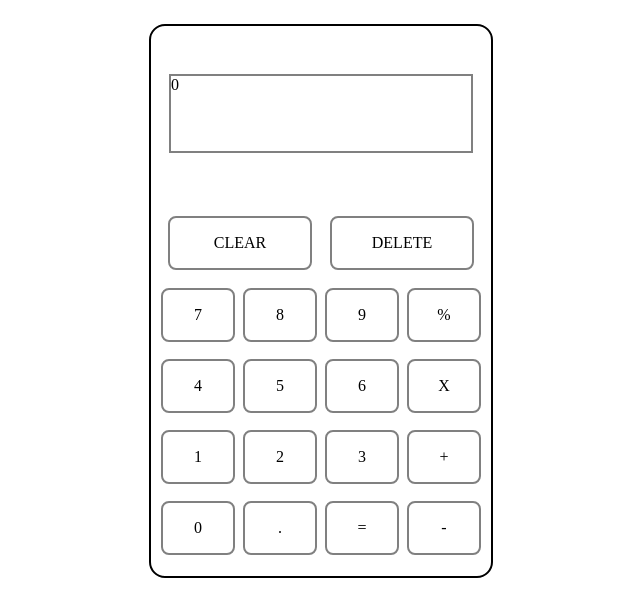
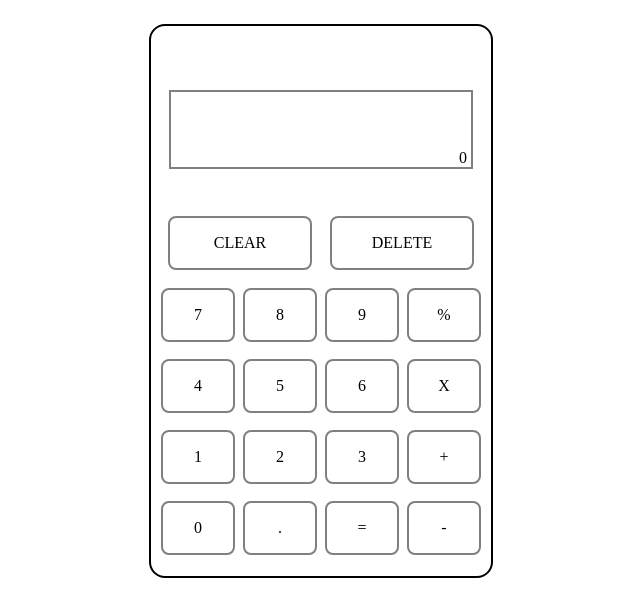
Before and after one commit to professorhobo31/calculator, a plain HTML site: page index.html in a window 1280 px wide. Shown: the whole page, without its empty margins (319-959 px from the left). Drawn offline with Linux system fonts and the light colour scheme.

Commit message:
Add result display and concatenation for numbers

```diff
--- a/index.html
+++ b/index.html
@@ -12,7 +12,8 @@
 <body>
     <div id="calcContainer">
         <div id="displayContainer">
-            <div id="display">0</div>
+            <div id="display"></div>
+            <div id="resultDisplay">0</div>
         </div>
         <div id="topButtonsContainer">
             <div class="wideButton">CLEAR</div>
--- a/scripts.js
+++ b/scripts.js
@@ -23,7 +23,7 @@ function divide(a, b) {
 const numberButtons = document.querySelectorAll('.number');
 numberButtons.forEach(element => {
     element.addEventListener('click', function () {
-        alert(Number(this.innerText));
-        display.textContent = Number(this.innerText);
+        // alert(Number(this.innerText));
+        display.textContent = display.textContent + this.innerText;
     });
 });
--- a/style.css
+++ b/style.css
@@ -17,9 +17,19 @@
 #displayContainer {
     height: 140px;
     display: flex;
+    flex-direction: column;
     flex-grow: 1;
     justify-content: center;
+    align-items: center;
     /* border: solid 2px blue; */
+}
+
+#resultDisplay {
+    display: flex;
+    align-self: self-end;
+    margin-right: 24px;
+    max-width: 300px;
+    /* border: 2px red solid; */
 }
 
 #display {
@@ -28,7 +38,7 @@
     height: 75px;
     width: 300px;
     position: relative;
-    top: 40px;
+    top: 20px;
 }
 
 #topButtonsContainer {
```
